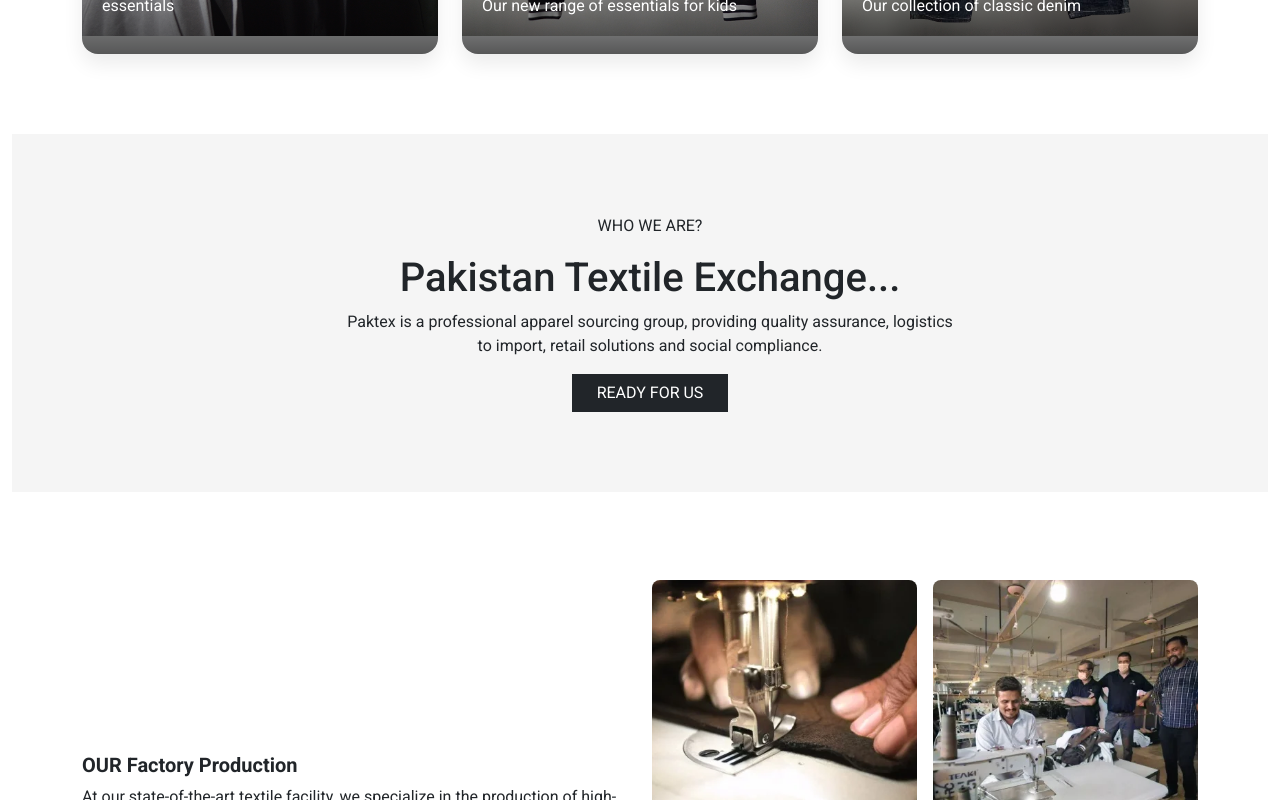
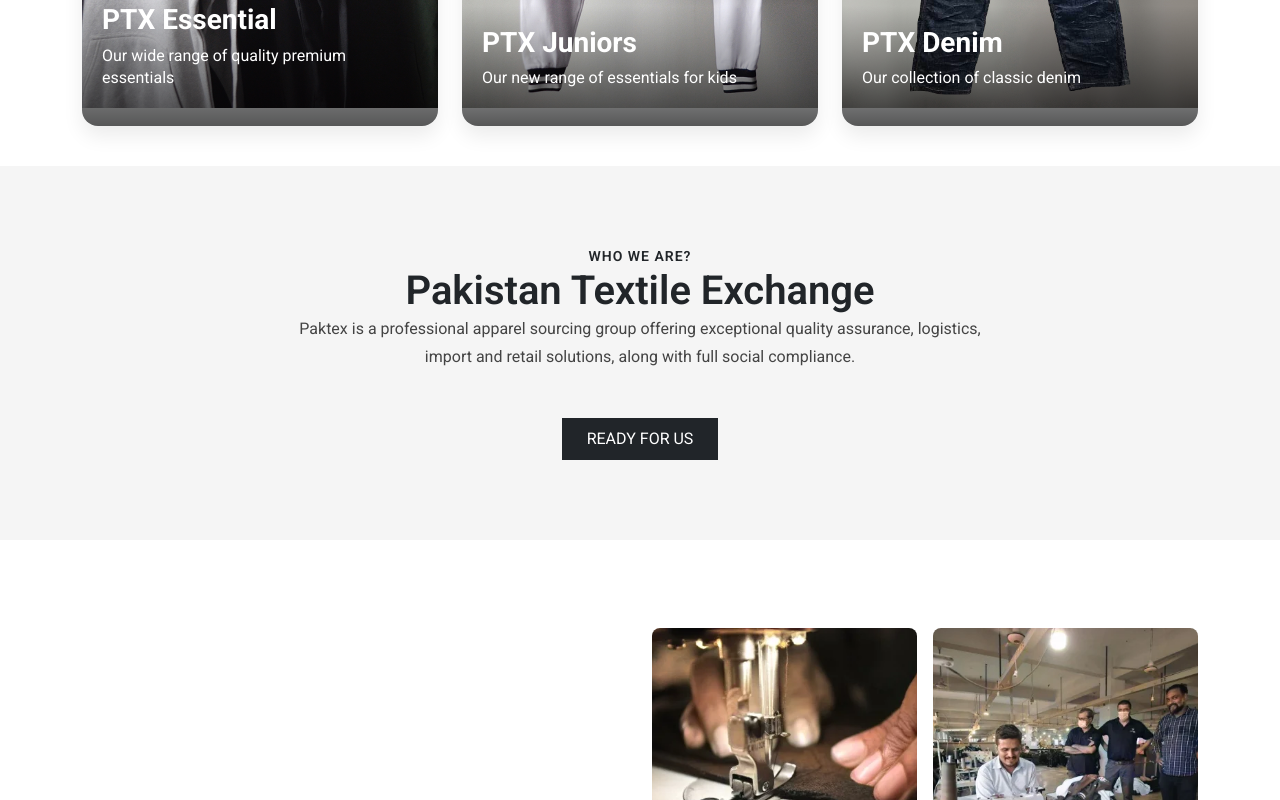
Before and after one commit to Zeeshanprojects/PTX-2, a React (Create React App) app in the folder PTX-2/ptx-2/: page / in a window 1280 px wide. Shown: the part 1800-2600 px from the top of the page. Built offline with nearby package versions, Linux system fonts and the light colour scheme.

Commit message:
Code Updated

```diff
--- a/PTX-2/ptx-2/src/Pages/AboutUs.jsx
+++ b/PTX-2/ptx-2/src/Pages/AboutUs.jsx
@@ -108,69 +108,8 @@
         </div>
       </div>
 
-      <div className="space"></div>
-      <motion.div
-        className="content-card py-5"
-        initial={{ opacity: 0 }}
-        whileInView={{ opacity: 1 }}
-        transition={{ duration: 0.8 }}
-        viewport={{ once: true }}
-      >
-        <div className="container">
-          <h2 className="heading text-center mb-5">
-            OUR INDUSTRY EXCELLENCE IN NUMBERS
-          </h2>
 
-          <div className="row align-items-center">
-            <motion.div
-              className="col-lg-6 mb-4 mb-lg-0 performancecontent"
-              initial={{ opacity: 0, x: -50 }}
-              whileInView={{ opacity: 1, x: 0 }}
-              transition={{ duration: 0.6 }}
-              viewport={{ once: true }}
-            >
-              <h3 className="card-title">Committed to Quality and Innovation</h3>
-              <p className="card-text pt-2">
-                We take pride in delivering high-quality textiles and efficient
-                manufacturing processes that drive industry success. Our
-                dedication to excellence ensures optimized production,
-                sustainable practices, and cutting-edge innovation. With a focus
-                on precision and performance, we continue to set new benchmarks
-                in the textile industry.
-              </p>
-            </motion.div>
 
-            <div className="col-lg-6">
-              <div className="row g-4">
-                {[
-                  ["Textile Innovation", "97%"],
-                  ["Manufacturing", "95%"],
-                  ["Production Efficiency", "92%"],
-                  ["Sustainability Practices", "88%"],
-                ].map(([title, percent], i) => (
-                  <motion.div
-                    className="col-6"
-                    key={i}
-                    initial={{ opacity: 0, scale: 0.9 }}
-                    whileInView={{ opacity: 1, scale: 1 }}
-                    transition={{ duration: 0.4, delay: i * 0.2 }}
-                    viewport={{ once: true }}
-                  >
-                    <div className="card performancecard h-100">
-                      <div className="card-body bg-white text-center">
-                        <h6 className="card-title text-muted percentageheading">
-                          {title}
-                        </h6>
-                        <h1 className="card-subtitle">{percent}</h1>
-                      </div>
-                    </div>
-                  </motion.div>
-                ))}
-              </div>
-            </div>
-          </div>
-        </div>
-      </motion.div>
 
       <div className="space"></div>
       <motion.div
--- a/PTX-2/ptx-2/src/Pages/Home.jsx
+++ b/PTX-2/ptx-2/src/Pages/Home.jsx
@@ -221,8 +221,11 @@
       </div>
 
       <div className="space"></div>
+<div className="section-heading text-center mb-5">
+  <h1 className="categories-title">CATEGORIES</h1>
+  <p className="categories-subtitle">Explore our latest curated product categories</p>
+</div>
 
-     <h1 className="text-center">CATEGORIES</h1>
    <br/>
       <div className="container latest-products-section">
         <div className="row g-4 ">
@@ -251,11 +254,9 @@
         </div>
       </div>
 
-      <div className="space"></div>
 
       <div className="space"></div>
 
-       <div className="container-fluid">
       <motion.div
   className="content-card"
   initial={{ opacity: 0, y: 40 }}
@@ -263,20 +264,18 @@
   transition={{ duration: 0.8 }}
   viewport={{ once: true, amount: 0.4 }}
 >
-        <p className="card-text">WHO WE ARE?</p>
-        <h1>Pakistan Textile Exchange...</h1>
-        <p className="card-text">
-          Paktex is a professional apparel sourcing group, providing quality
-          assurance, logistics
-          <br /> to import, retail solutions and social compliance.
+  <p className="card-subtitle">WHO WE ARE?</p>
+  <h1 className="card-title">Pakistan Textile Exchange</h1>
+  <p className="card-description">
+    Paktex is a professional apparel sourcing group offering exceptional quality assurance,
+    logistics, import and retail solutions, along with full social compliance.
   </p>
   <Link to="/search">
-          <button type="button" className="btn btn-dark ps-4 pe-4">
+    <button type="button" className="btn btn-dark px-4 py-2 mt-3">
       READY FOR US
     </button>
   </Link>
 </motion.div>
-    </div>
 
  <div className="space"></div>
     <div className="container my-5">
@@ -289,7 +288,7 @@
       transition={{ duration: 0.6, ease: "easeOut" }}
       viewport={{ once: true }}
     >
-      <h2 className="fw-bold">OUR Factory Production</h2>
+      <h2 className="fw-bold">OUR FACTORY PRODUCTION</h2>
       <p>
         At our state-of-the-art textile facility, we specialize in the production of high-quality fabrics ranging from denim to woven and knitwear.
         Our factory integrates cutting-edge technology with skilled craftsmanship to ensure consistency, durability, and excellence in every product we deliver.
@@ -396,7 +395,7 @@
 
   </div>
 </div>
-
+<div className="space"></div>
 <div className="w-100 py-5" style={{ backgroundColor: "#000" }}>
   <div className="container text-white text-center">
     <h2 className="fw-bold mb-3">Subscribe to Our Channel</h2>
--- a/PTX-2/ptx-2/src/Pages/Home.style.css
+++ b/PTX-2/ptx-2/src/Pages/Home.style.css
@@ -34,24 +34,7 @@
   padding: 16px 22px 16px 22px !important;
   border-radius: 0 !important;
 }
-/* .relationship-card {
-  text-align: center !important;
-  background: white;
-  padding: 30px 30px;
-  border-radius: 20px;
-  height: 100%;
-  box-shadow: 0 0.2rem 0.5rem rgba(0, 0, 0, 0.15);
-  transition: transform 0.3s ease, box-shadow 0.3s ease;
-}
 
-
-.relationship-card h5 {
-  justify-content: center;
-  align-items: center;
-  font-weight: 600;
-  margin-bottom: 15px;
-  color: #333;
-} */
 .relationship-card {
   text-align: center;
   background: #ffffff;
@@ -316,11 +299,34 @@
 }
 .content-card {
   background-color: #f5f5f5;
-  padding-top: 80px;
-  padding-bottom: 80px !important;
-  padding-left: 20px;
-  text-align: center !important;
+  padding: 80px 20px;
+  text-align: center;
 }
+
+.card-subtitle {
+  font-size: 14px;
+  font-weight: 600;
+  color: #666;
+  margin-bottom: 10px;
+  text-transform: uppercase;
+  letter-spacing: 1px;
+}
+
+.card-title {
+  font-size: 36px;
+  font-weight: 800;
+  color: #111;
+  margin-bottom: 20px;
+}
+
+.card-description {
+  font-size: 16px;
+  color: #444;
+  max-width: 700px;
+  margin: 0 auto 30px;
+  line-height: 1.8;
+}
+
 a {
   text-decoration: none !important;
 }
```
Lines whose indentation alone changed are shown as unchanged.
